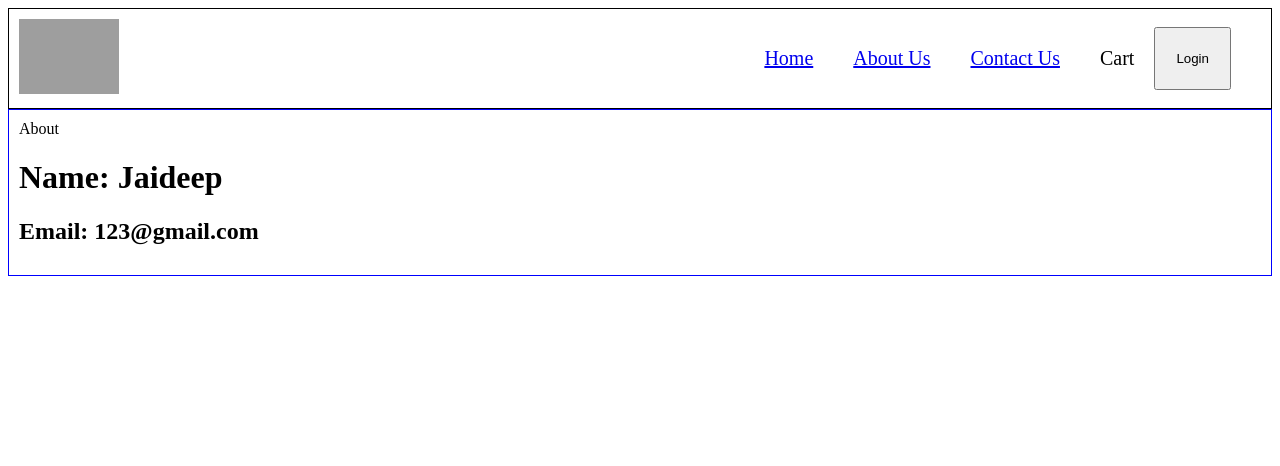
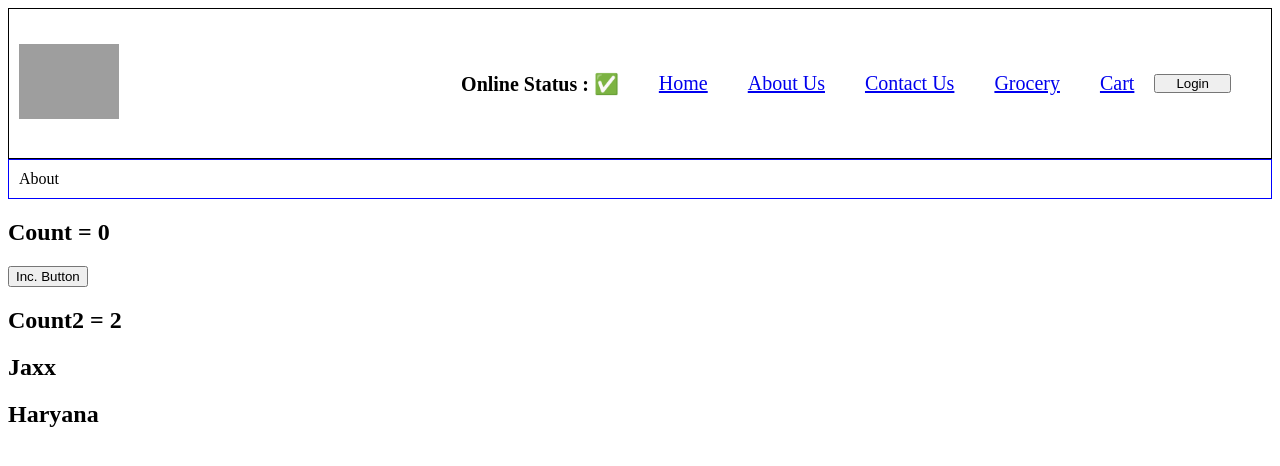
Before and after one commit to jaideepsingh0085/React, a React app: page /about in a window 1280 px wide. Built offline with nearby package versions, Linux system fonts and the light colour scheme; grey boxes are pictures that could not be loaded.

Commit message:
Grocery code

```diff
--- a/src/Script.js
+++ b/src/Script.js
@@ -5,6 +5,7 @@ import Body from "./components/Body";
 import About from "./components/About";
 import Contact from "./components/contact";
 import RestaurantMenu from "./components/RestaurantMenu";
+import Grocery from "./components/Grocery";
 import Error from "./components/Error";
 import { createBrowserRouter, RouterProvider, Outlet } from "react-router";
 
@@ -38,6 +39,10 @@ const appRouter = createBrowserRouter([
         path: "/restaurants/:id",
         element: <RestaurantMenu />,
       },
+      {
+        path : "/grocery",
+        element : <Grocery />
+      },
     ],
     errorElement: <Error />,
   },
--- a/src/components/About.js
+++ b/src/components/About.js
@@ -1,8 +1,11 @@
 import User from "./User"
+import UserClass from "./UserClass"
 const About = () => {
   return (
     <div>
-    <User/>
+    <User name={"JD"}/>
+
+    <UserClass name={"Jaxx"} location={"Haryana"} />
     </div>
   )
 }
--- a/src/components/Body.js
+++ b/src/components/Body.js
@@ -3,6 +3,7 @@ import RestaurantCart from "./RestaurantCart";
 import { useEffect, useState } from "react";
 import { Link } from "react-router";
 import Shimmer from "./Shimmer";
+import useOnlineStatus from "../utils/useOnlineStatus";
 
 const Body = () => {
   //local state variable
@@ -31,6 +32,12 @@ const Body = () => {
       );
     }, 1000);
   };
+
+  const onlineStatus = useOnlineStatus();
+
+  if (onlineStatus === false) {
+    return <h2>Seems like you are offline, Please check your internet connection!!</h2>
+  }
 
   if (ListOfRes.length === 0) {
     return <Shimmer />;
--- /dev/null
+++ b/src/components/Grocery.js
@@ -0,0 +1,6 @@
+const Grocery = () => {
+    return (
+        <h1>This is a Grocery Page</h1>
+    )
+}
+export default Grocery;
--- a/src/components/Header.js
+++ b/src/components/Header.js
@@ -1,9 +1,11 @@
 import { LOGO_URL } from "../utils/constants";
 import { useState } from "react";
 import { Link } from "react-router";
+import useOnlineStatus from "../utils/useOnlineStatus";
 const Header = () => {
   // State to hold the button name (Login/Logout)
   const [btnName, setBtnName] = useState("Login");
+  const onlineStatus = useOnlineStatus()
   return (
     <div className="header">
       <div className="logo">
@@ -11,6 +13,9 @@ const Header = () => {
       </div>
       <div className="nav-item">
         <ul>
+          <li>
+            <h4>Online Status : {onlineStatus ? "✅" : "🔴"}</h4>
+          </li>
           <li>
             <Link to="/">Home</Link>
           </li>
@@ -20,7 +25,12 @@ const Header = () => {
           <li>
             <Link to="/contact">Contact Us</Link>
           </li>
-          <li>Cart</li>
+          <li>
+            <Link to="/grocery">Grocery</Link>
+          </li>
+          <li>
+            <Link to="/cart"> Cart</Link>
+            </li>
           <button
             className="login-btn"
             onClick={() => {
--- a/src/components/RestaurantMenu.js
+++ b/src/components/RestaurantMenu.js
@@ -1,29 +1,12 @@
-import { useEffect, useState } from "react";
 import Shimmer from "./Shimmer";
 import { useParams } from "react-router";
-import { MENU_API } from "../utils/constants";
+import useRestaurantMenu from "../utils/useRestaurantMenu";
 
 const RestaurantMenu = () => {
 
-  const [resInfo, setResInfo] = useState(null)
+  const {id} = useParams();
 
-  const {id} = useParams()
-  console.log("Restaurant ID:", id);
-
-
-
-  useEffect (() => {
-    fetchMenu()
-  }, []);
-
-
-  const fetchMenu = async () => {
-    const data = await fetch(MENU_API + id)
-    const json = await data.json()
-    setResInfo(json.data)
-    console.log(json)
-
-  }
+    const resInfo = useRestaurantMenu(id)
 
   if (resInfo===null) return <Shimmer/>
 
--- a/src/components/User.js
+++ b/src/components/User.js
@@ -1,9 +1,11 @@
-const User = () => {
+import { useState } from "react"
+
+const User = (props) => {
+
+
   return (
     <div className="user-cart">
       <div>About</div>
-      <h1>Name: Jaideep</h1>
-      <h2>Email: 123@gmail.com</h2>
 
 
     </div>
--- a/src/components/UserClass.js
+++ b/src/components/UserClass.js
@@ -0,0 +1,28 @@
+import React from "react";
+
+class UserClass extends React.Component {
+    constructor(props) {
+        super(props)
+
+        this.state = {
+            count : 0,
+            count2 : 2
+        }
+    }
+    render () {
+        return (
+            <div>
+                <h2>Count = {this.state.count}</h2>
+                <button onClick={()=> {
+                    this.setState ({
+                        count : this.state.count + 1,
+                    })
+                }}>Inc. Button</button>
+                <h2>Count2 = {this.state.count2}</h2>
+                <h2>{this.props.name}</h2>
+                <h2>{this.props.location}</h2>
+            </div>
+        )
+    }
+}
+export default UserClass
--- /dev/null
+++ b/src/utils/useOnlineStatus.js
@@ -0,0 +1,21 @@
+import { useEffect, useState } from "react"
+
+const useOnlineStatus = () => {
+
+    const [onlineStatus, setOnlineStatus] = useState(true)
+
+    useEffect(()=> {
+        window.addEventListener("offline", ()=> {
+            setOnlineStatus(false)
+        })
+
+         window.addEventListener("online", ()=> {
+            setOnlineStatus(true)
+        })
+    })
+
+
+    return onlineStatus
+
+}
+export default useOnlineStatus;
--- /dev/null
+++ b/src/utils/useRestaurantMenu.js
@@ -0,0 +1,19 @@
+import { useEffect, useState } from "react"
+import { MENU_API } from "./constants"
+
+const useRestaurantMenu = (id) => {
+
+        const [resInfo, setResInfo] = useState(null)
+    useEffect(() => {
+     fetchData()
+    }, [])
+
+    const fetchData = async () => {
+        const data = await fetch(MENU_API + id);
+        const json = await data.json();
+        setResInfo(json.data);
+    }
+
+    return resInfo;
+}
+export default useRestaurantMenu;
--- a/style.css
+++ b/style.css
@@ -12,6 +12,8 @@
   display: flex;
   padding-right: 40px;
   list-style-type: none;
+  align-items: center;
+
 }
 .nav-item > ul > li {
   padding: 10px;
```
